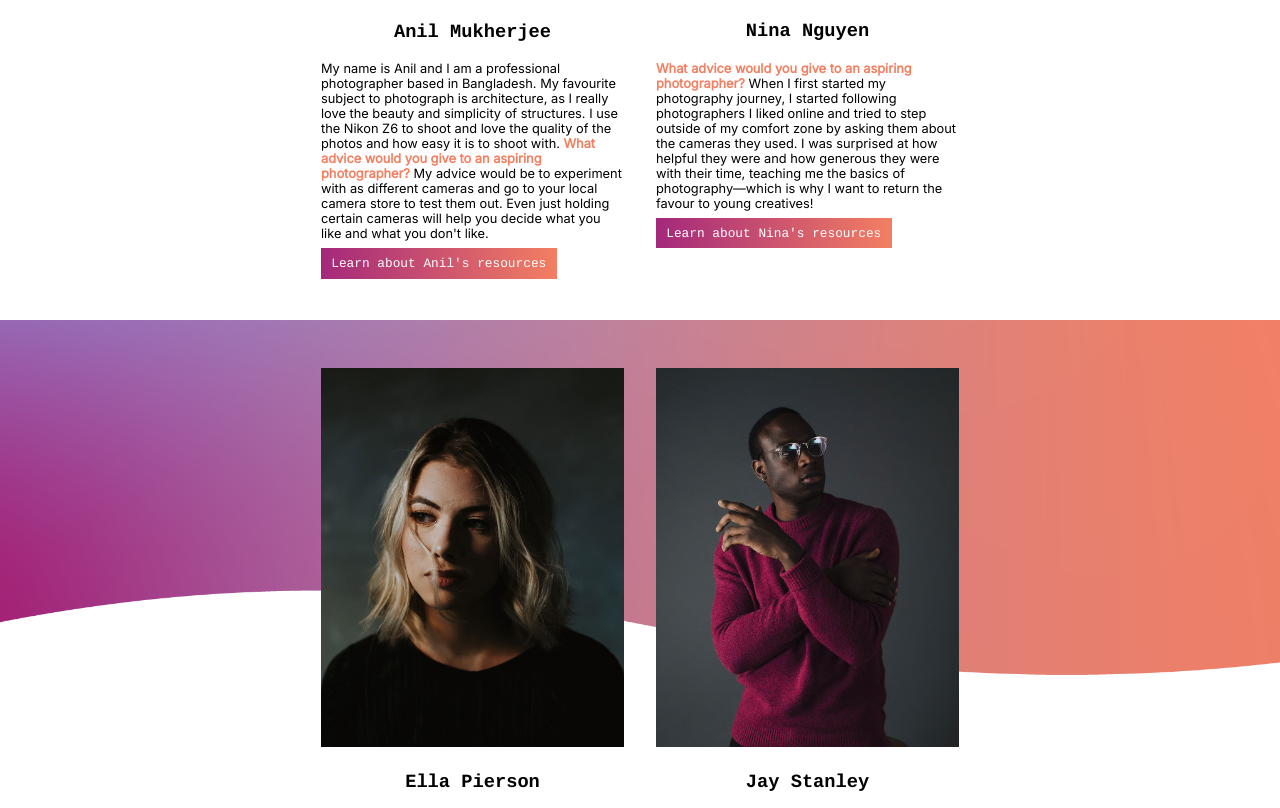
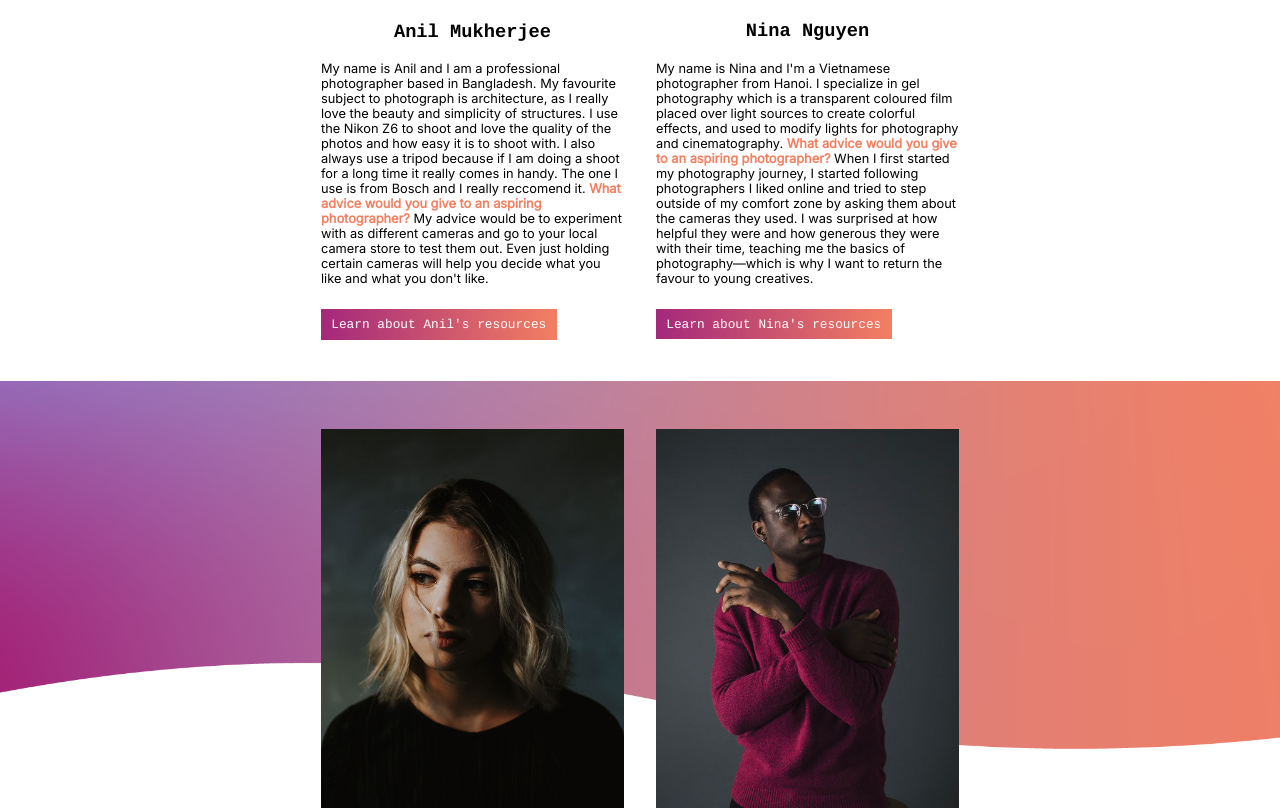
Before and after one commit to breecousineau/click-click-create, a plain HTML site: page index.html in a window 1280 px wide. Shown: the part 1651-2459 px from the top of the page. Drawn offline with Linux system fonts and the light colour scheme.

Commit message:
Edit text content in index.html

```diff
--- a/css/main.css
+++ b/css/main.css
@@ -49,6 +49,7 @@ h2 {
 .featured-creatives-cards p {
   font-family: 'Inter';
   font-size: .8em;
+  padding-bottom: 1rem;
 }
 
 .featured-creatives-cards a {
@@ -62,7 +63,7 @@ background: linear-gradient(90deg, rgba(164,40,123,1) 0%, rgba(243,127,98,1) 100
 }
 
 .link-btn {
-  text-align: center;
+  align-content: center;
 }
 
 .about-us {
--- a/index.html
+++ b/index.html
@@ -31,14 +31,14 @@
         <article class="anil">
           <img src="img/anil.jpg" alt="Anil">
           <h3>Anil Mukherjee</h3>
-          <p>My name is Anil and I am a professional photographer based in Bangladesh. My favourite subject to photograph is architecture, as I really love the beauty and simplicity of structures. I use the Nikon Z6 to shoot and love the quality of the photos and how easy it is to shoot with. <strong>What advice would you give to an aspiring photographer?</strong> <quote> My advice would be to experiment with as different cameras and go to your local camera store to test them out. Even just holding certain cameras will help you decide what you like and what you don't like.</quote></p>
+          <p>My name is Anil and I am a professional photographer based in Bangladesh. My favourite subject to photograph is architecture, as I really love the beauty and simplicity of structures. I use the Nikon Z6 to shoot and love the quality of the photos and how easy it is to shoot with. I also always use a tripod because if I am doing a shoot for a long time it really comes in handy. The one I use is from Bosch and I really reccomend it. <strong>What advice would you give to an aspiring photographer?</strong> <quote> My advice would be to experiment with as different cameras and go to your local camera store to test them out. Even just holding certain cameras will help you decide what you like and what you don't like.</quote></p>
           <a href="resources.html#anil-resources" class="link-btn">Learn about Anil's resources</a>
         </article>
 
         <article class="nina">
           <img src="img/nina.jpg" alt="Nina">
           <h3>Nina Nguyen</h3>
-          <p><strong>What advice would you give to an aspiring photographer?</strong> <quote>When I first started my photography journey, I started following photographers I liked online and tried to step outside of my comfort zone by asking them about the cameras they used. I was surprised at how helpful they were and how generous they were with their time, teaching me the basics of photography—which is why I want to return the favour to young creatives!</quote></p>
+          <p>My name is Nina and I'm a Vietnamese photographer from Hanoi. I specialize in gel photography which is a transparent coloured film placed over light sources to create colorful effects, and used to modify lights for photography and cinematography. <strong>What advice would you give to an aspiring photographer?</strong> <quote>When I first started my photography journey, I started following photographers I liked online and tried to step outside of my comfort zone by asking them about the cameras they used. I was surprised at how helpful they were and how generous they were with their time, teaching me the basics of photography—which is why I want to return the favour to young creatives.</quote></p>
           <a href="resources.html#nina-resources" class="link-btn">Learn about Nina's resources</a>
         </article>
       </section>
```
